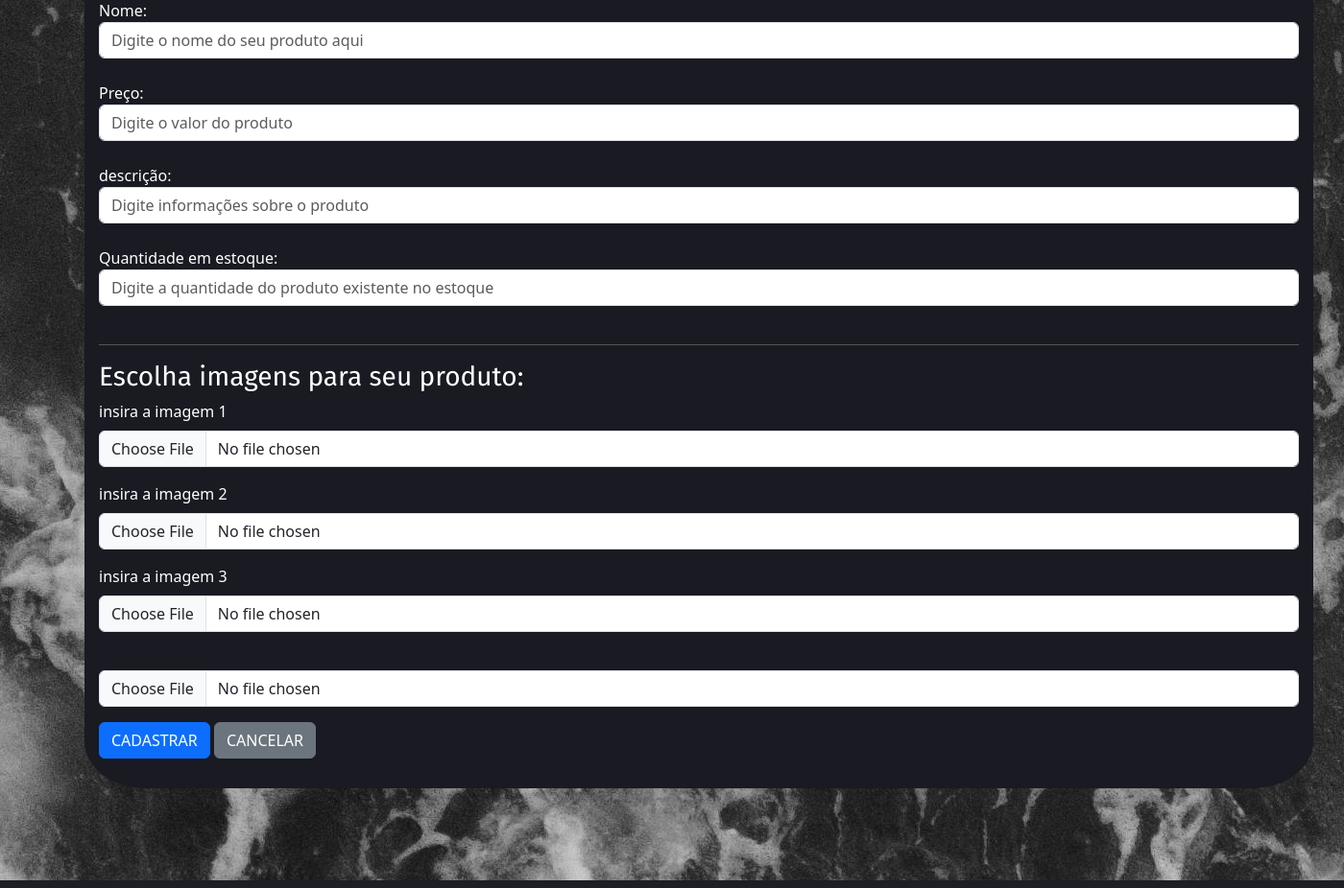
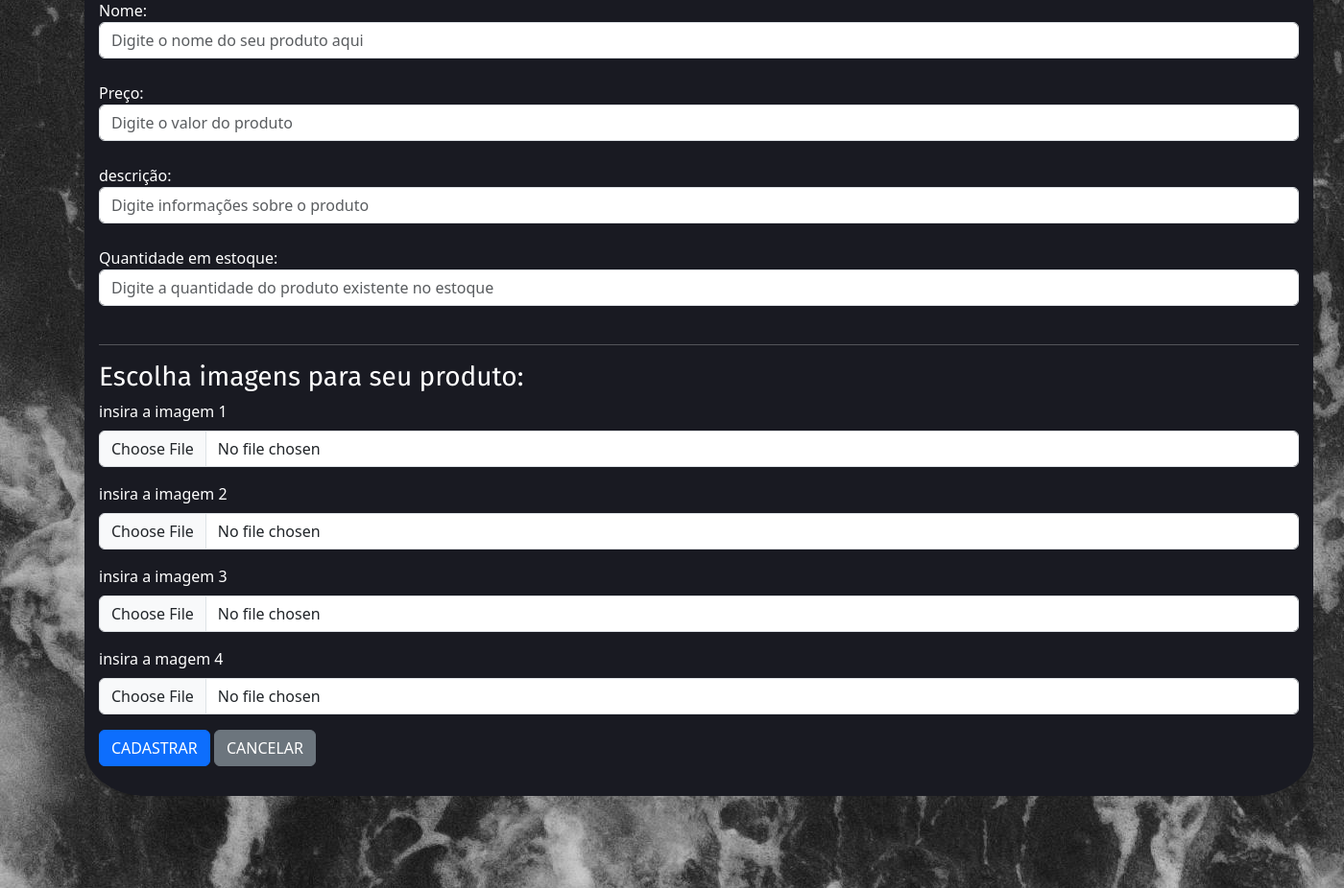
Before and after one commit to TheParousia/pi-2025.5.3, a Django app: page / in a window 1400 px wide. Shown: the part 262-1188 px from the top of the page at 96% size. Run offline with Django 5.2, Linux system fonts and the light colour scheme.

Commit message:
adicionei a frase "insira a imagem 4"

```diff
--- a/produto/templates/form_produto.html
+++ b/produto/templates/form_produto.html
@@ -130,7 +130,7 @@
                     </div>
 
                     <div class="mb-3">
-                        <label for="formFile" class="form-label"></label>
+                        <label for="formFile" class="form-label">insira a magem 4</label>
                         <input class="form-control" type="file" id="formFile" name="imagem4"required>
                     </div>
 
```
